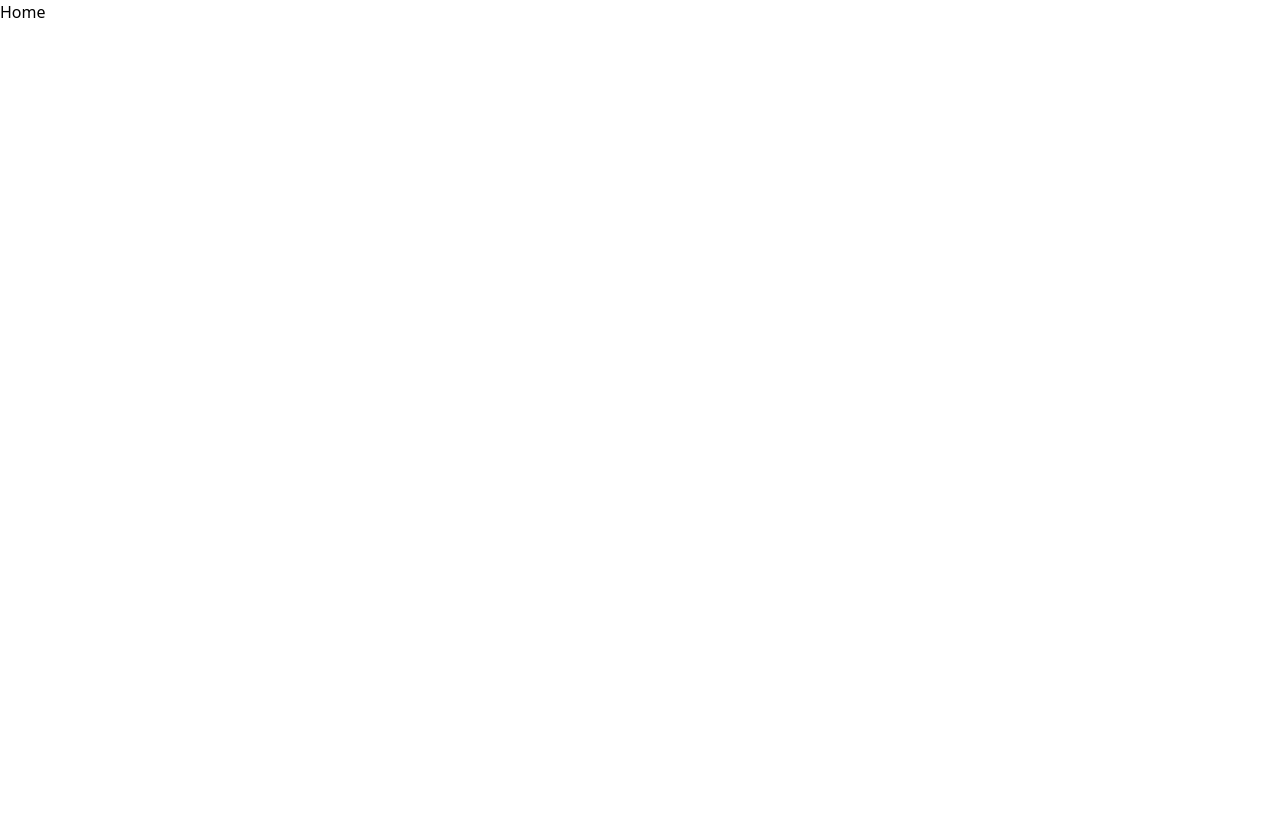
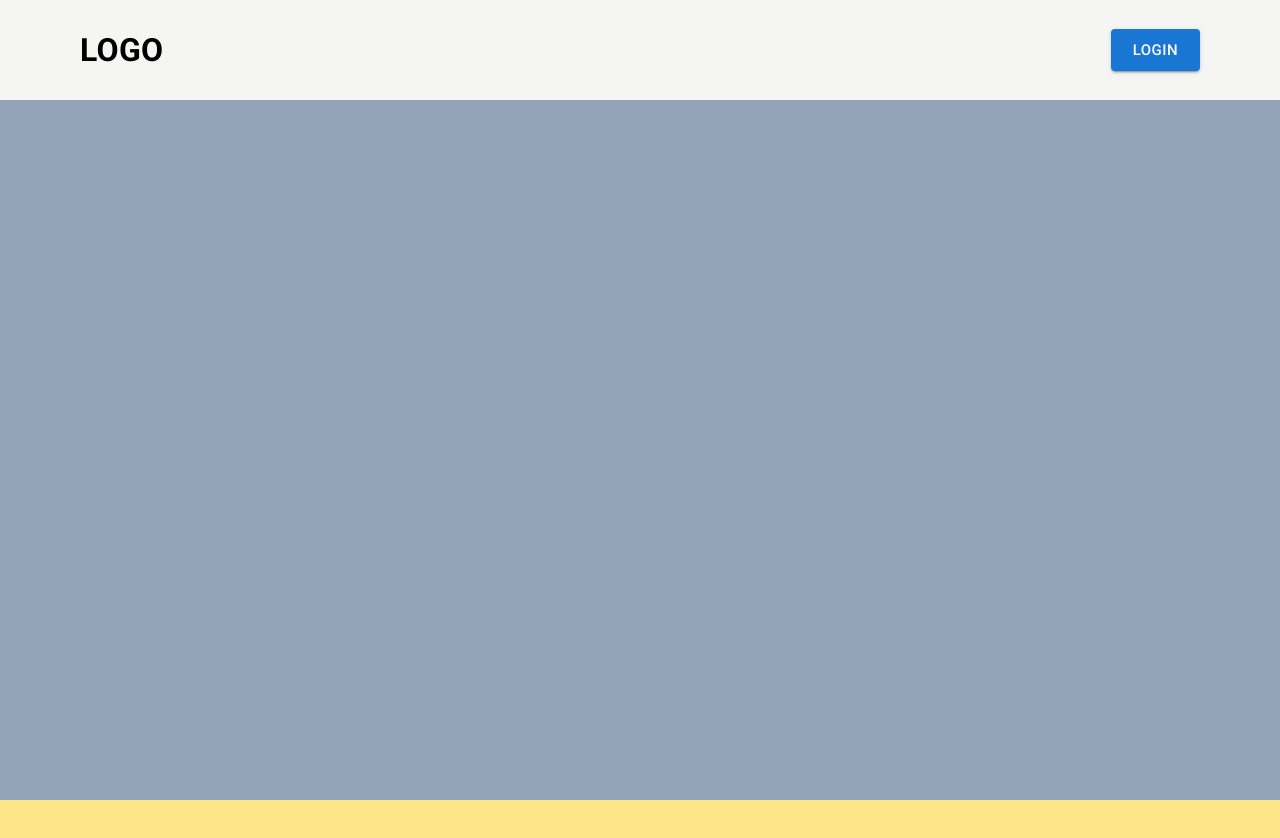
Before and after one commit to chinmayweb3/google-drive-replica, a React (Vite) app in the folder client/: page / in a window 1280 px wide. Shown: the top 838 px of the page. Before the commit the page ends 800 px from the top, so only its background shows below. Built offline with nearby package versions, Linux system fonts and the light colour scheme.

Commit message:
navbar added

```diff
--- a/client/package.json
+++ b/client/package.json
@@ -10,6 +10,10 @@
     "preview": "vite preview"
   },
   "dependencies": {
+    "@emotion/react": "^11.11.4",
+    "@emotion/styled": "^11.11.5",
+    "@fontsource/roboto": "^5.0.13",
+    "@mui/material": "^5.16.4",
     "firebase": "^10.12.3",
     "react": "^18.3.1",
     "react-dom": "^18.3.1",
--- a/client/src/App.tsx
+++ b/client/src/App.tsx
@@ -2,9 +2,11 @@ import { BrowserRouter, Route, Routes } from "react-router-dom";
 import Home from "./pages/Home";
 import Login from "./pages/Login";
 import Register from "./pages/Register";
+import Navbar from "./components/navbar";
 function App() {
   return (
     <BrowserRouter>
+      <Navbar />
       <Routes>
         <Route path="/" index element={<Home />} />
         <Route path="/auth/login" element={<Login />} />
--- /dev/null
+++ b/client/src/components/navbar.tsx
@@ -0,0 +1,27 @@
+import { Button, Typography } from "@mui/material";
+import { Link } from "react-router-dom";
+const Navbar = () => {
+  return (
+    <div className="fixed left-0 top-0 z-[10] h-[100px] w-full bg-stone-100 px-[80px]">
+      <div className="mx-auto flex h-full w-full flex-shrink-0 items-center justify-between">
+        <Link to={"/"}>
+          <Typography fontWeight={700} fontSize={32}>
+            LOGO
+          </Typography>
+        </Link>
+        <Link to={"/auth/login"}>
+          <Button
+            variant="contained"
+            color="primary"
+            size="large"
+            className="bg-slate-100 text-[22px]"
+          >
+            Login
+          </Button>
+        </Link>
+      </div>
+    </div>
+  );
+};
+
+export default Navbar;
--- a/client/src/pages/Home.tsx
+++ b/client/src/pages/Home.tsx
@@ -1,7 +1,10 @@
-import React from "react";
-
 const Home = () => {
-  return <div className="text-black">Home</div>;
+  return (
+    <div className="text-black">
+      <div className="h-screen bg-slate-400"></div>
+      <div className="h-screen bg-amber-200"></div>
+    </div>
+  );
 };
 
 export default Home;
--- a/client/tailwind.config.js
+++ b/client/tailwind.config.js
@@ -1,7 +1,14 @@
 /** @type {import('tailwindcss').Config} */
 module.exports = {
   content: ["./index.html", "./src/**/*.{js,ts,jsx,tsx}"],
-  theme: {},
-  extend: {},
+  theme: {
+    extend: {
+      screens: {
+        mxxl: { max: "1440px" },
+        mlg: { max: "1024px" },
+        msm: { max: "500px" },
+      },
+    },
+  },
   plugins: [],
 };
```
Also changed, not shown: client/src/main.tsx (+10 -6 lines), 2 other files (tests, documents, lock files or other folders).
